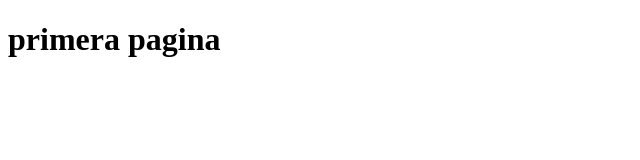
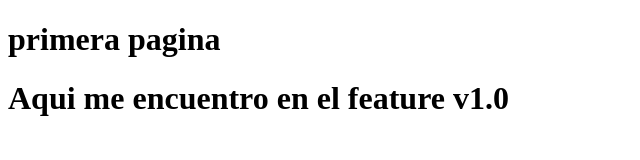
Before and after one commit to perezlan/git-curso, a plain HTML site: page index.html in a window 1280 px wide. Shown: the whole page, without its empty margins (0-640 px from the left). Drawn offline with Linux system fonts and the light colour scheme.

Commit message:
se agrego un h1 al index

```diff
--- a/index.html
+++ b/index.html
@@ -1,12 +1,16 @@
 <!DOCTYPE html>
 <html lang="en">
+
 <head>
     <meta charset="UTF-8">
     <meta http-equiv="X-UA-Compatible" content="IE=edge">
     <meta name="viewport" content="width=device-width, initial-scale=1.0">
     <title>Document</title>
 </head>
+
 <body>
     <h1>primera pagina</h1>
+    <h1>Aqui me encuentro en el feature v1.0</h1>
 </body>
+
 </html>
```
